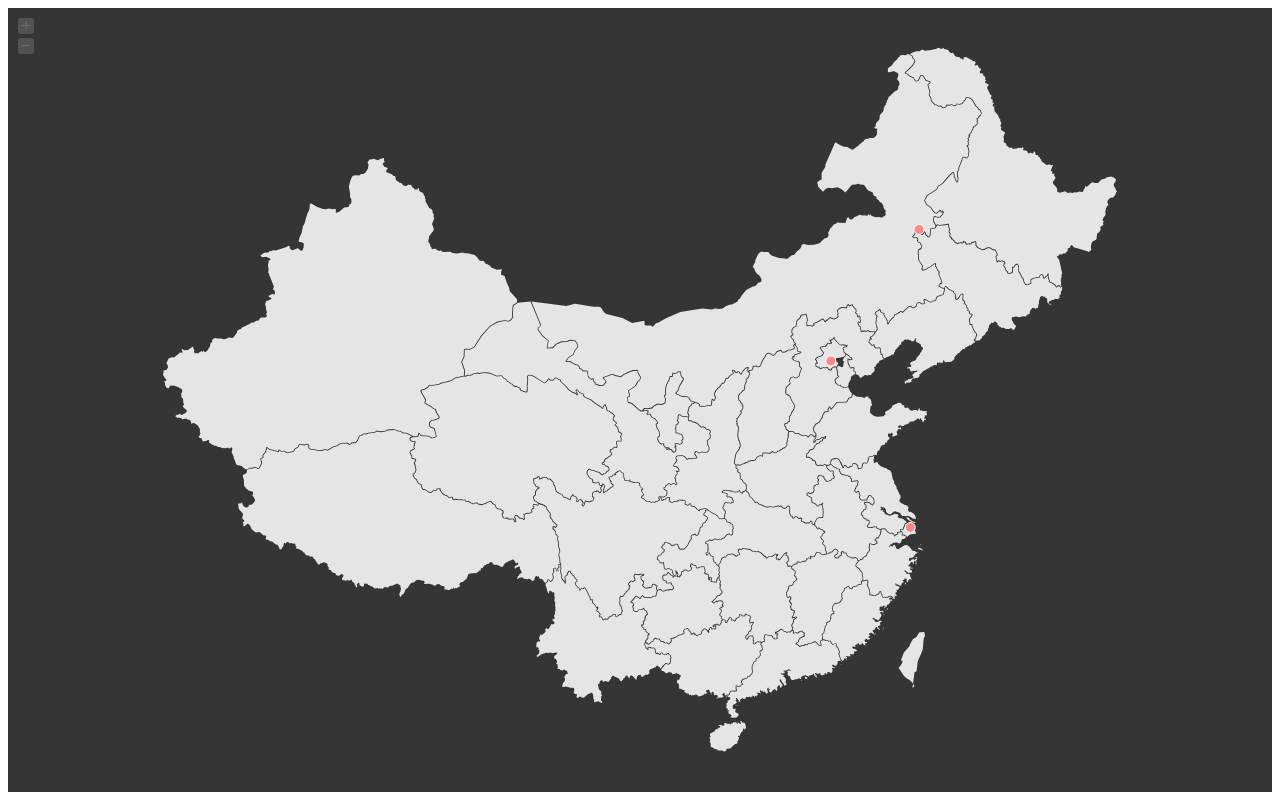
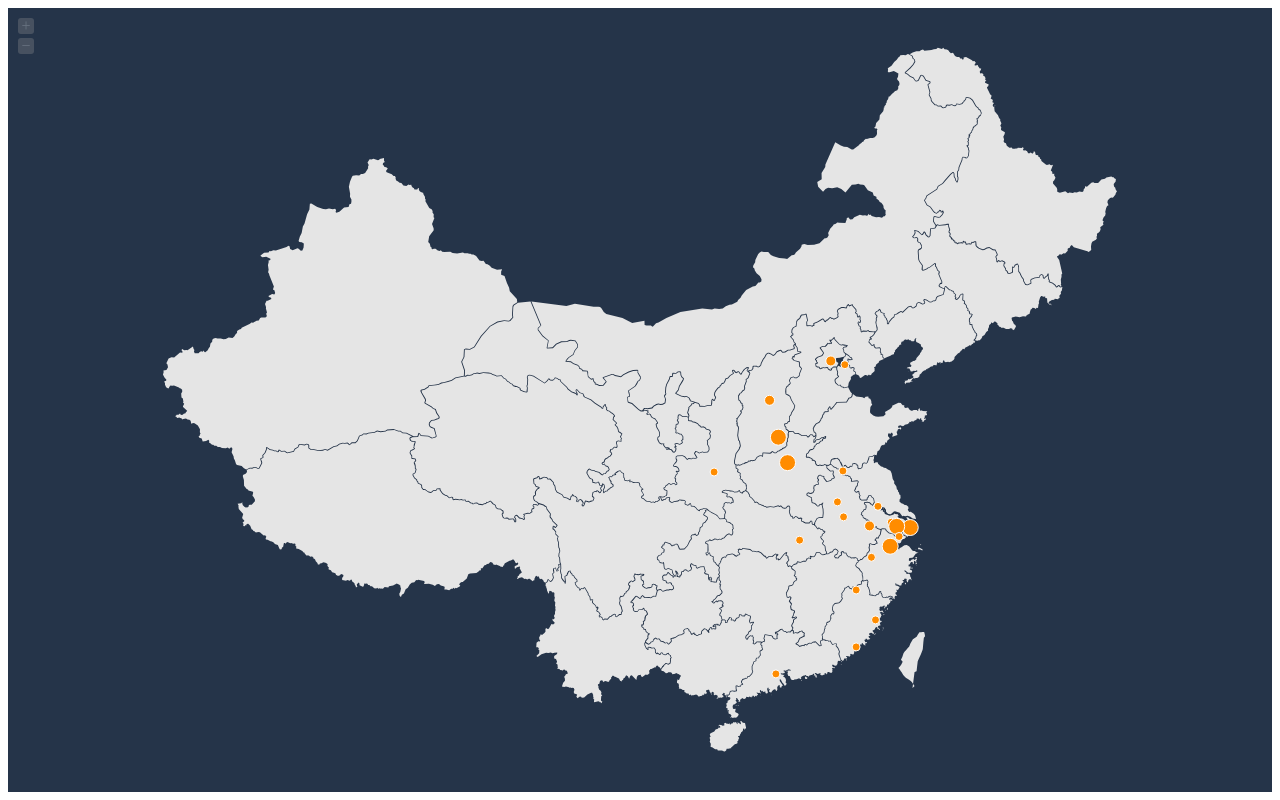
Before and after one commit to yubinwang11/OurFootprintMap, a plain HTML site: page index.html in a window 1280 px wide. Drawn offline with Linux system fonts and the light colour scheme.

Commit message:
finish commit

```diff
--- a/index.html
+++ b/index.html
@@ -1,11 +1,3 @@
-<!--
-
-link : http://www.wujiayi.vip
-name : 吴佳轶 | WuJiaYi
-mail : hello@wujiayi.vip
-微信公众号： 吴佳轶同学
-
--->
 
 <html>
 	<head>
@@ -30,10 +22,34 @@ mail : hello@wujiayi.vip
 	</head>
 <body>
 <!--background-color: 地图背景颜色-->
-	<div id="map" style="background-color:#353535"> </div>
+<div id="map" style="background-color:#253449"> </div>
 <script>
+	$(function(){
+		var freq = [
+                10,
+                10,
+                2,
+				1,
+				3,
+				3,
+				1,
+				1,
+				10,
+				3,
+				10,
+				1,
+				10,
+				1,
+				1,
+				2,
+				1,
+				1,
+				1,
+				1,
+				1,
+				1
+        ];
 		$('#map').vectorMap({
-
 			// 此处更改地图
 			map: 'cn_merc_en',   // 中国地图
 			//map: 'us_aea',     // 美国地图
@@ -67,7 +83,7 @@ mail : hello@wujiayi.vip
 			},
 			markerStyle: {
 		        initial: {
-		            fill: '#fd8888', // 足迹位置的填充颜色
+		            fill: '#FF8C00', // 足迹位置的填充颜色
 		            stroke: '#fff'   // 足迹位置的描边颜色
 		        },
 				hover: {
@@ -76,16 +92,45 @@ mail : hello@wujiayi.vip
 					"fill-opacity": 0.8
 				},
 		    },
+
 			markers: [ // 足迹位置
 
                       // {latLng: [经度（保留两位小数）, 纬度（保留两位小数）], name: '城市名称'},
                      // 推荐查询经纬度网站：http://www.gpsspg.com/maps.htm
 
+					 {latLng: [36.05312, 113.05135],name: '山西 - 长治 - 上党区  家',},
+					 {latLng: [31.24, 121.50], name: '上海'},
+					 {latLng: [39.71755, 117.30983], name: '天津'},
+					 {latLng: [30.543894345830882, 114.41216653198242], name: '湖北 - 武汉'},
 					 {latLng: [39.90, 116.41], name: '北京'},
-		        {latLng: [31.24, 121.50], name: '上海'},
+					 {latLng: [31.32751, 118.8921], name: '江苏 - 南京'},
+					 {latLng: [31.52853, 120.28429], name: '江苏 - 无锡'},
+					 {latLng: [34.28823, 117.18554], name: '江苏 - 徐州'},
+					 {latLng: [34.72468, 113.6401], name: '河南 - 郑州'},
+					 {latLng: [37.94036, 112.48699], name: '山西 - 太原'},
+					 {latLng: [30.2084, 120.21201], name: '浙江 - 杭州 (2020 - )'},
+					 {latLng: [29.5949, 119.01221], name: '浙江 - 千岛湖'},
+					 {latLng: [31.30227, 120.63132], name: '江苏 - 苏州 (2016 - 2020)'},
+					 {latLng: [24.48405, 118.03394], name: '福建 - 厦门'},
+					 {latLng: [26.04769, 119.27345], name: '福建 - 福州'},
+					 {latLng: [27.75671, 118.03548], name: '福建 - 武夷山'},
+					 {latLng: [32.63142, 116.83359], name: '安徽 - 淮南'},
+					 {latLng: [31.82030, 117.22699], name: '安徽 - 合肥'},
+					 {latLng: [32.39463, 119.43157], name: '江苏 - 扬州'},
+					 {latLng: [30.74744, 120.78483], name: '浙江 - 嘉兴'},
+					 {latLng: [22.90026, 112.89262], name: '广东 - 佛山'},
+					 {latLng: [34.23053, 108.93425], name: '陕西 - 西安'}
+			],
 
-		        {latLng: [46.06, 122.06], name: '内蒙古 - 乌兰浩特'}
-		    ]
+			series: {
+                markers: [{
+                attribute: 'r',
+                scale: [4, 8],
+                values: freq
+                }]
+            },
+ 	});
 });
 </script>
+
 </html>
```
Lines whose indentation alone changed are shown as unchanged.
